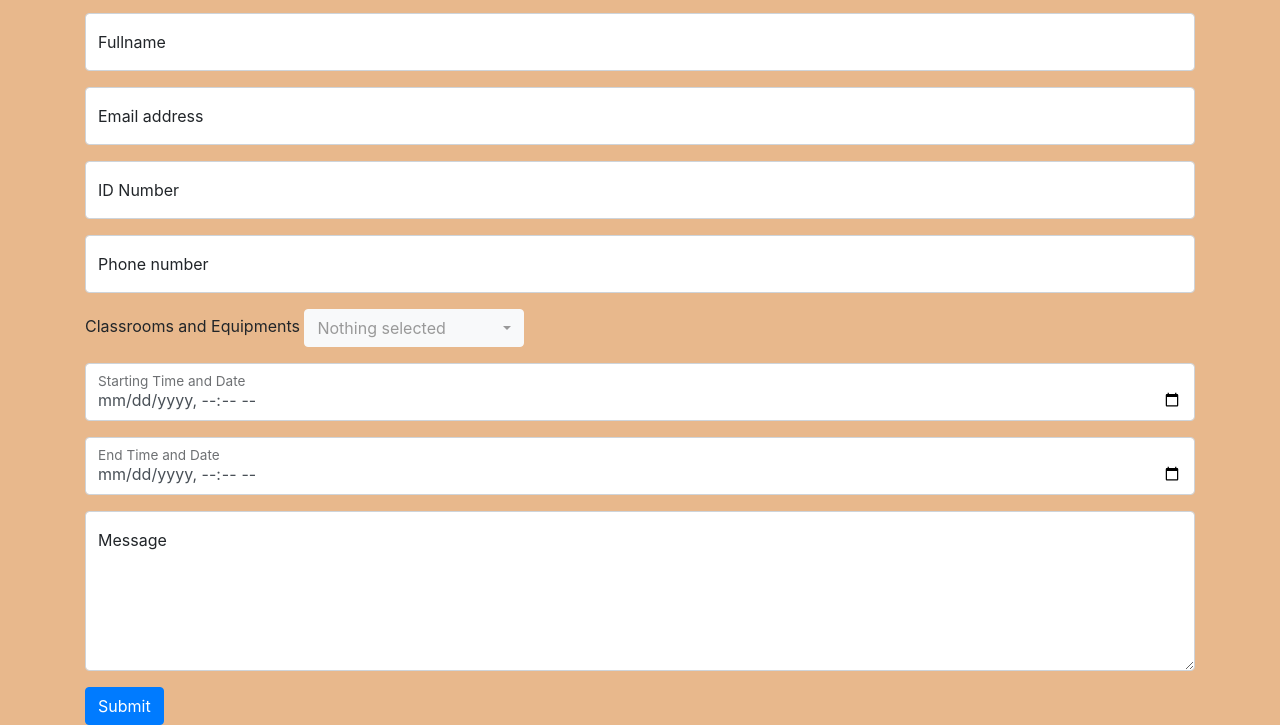
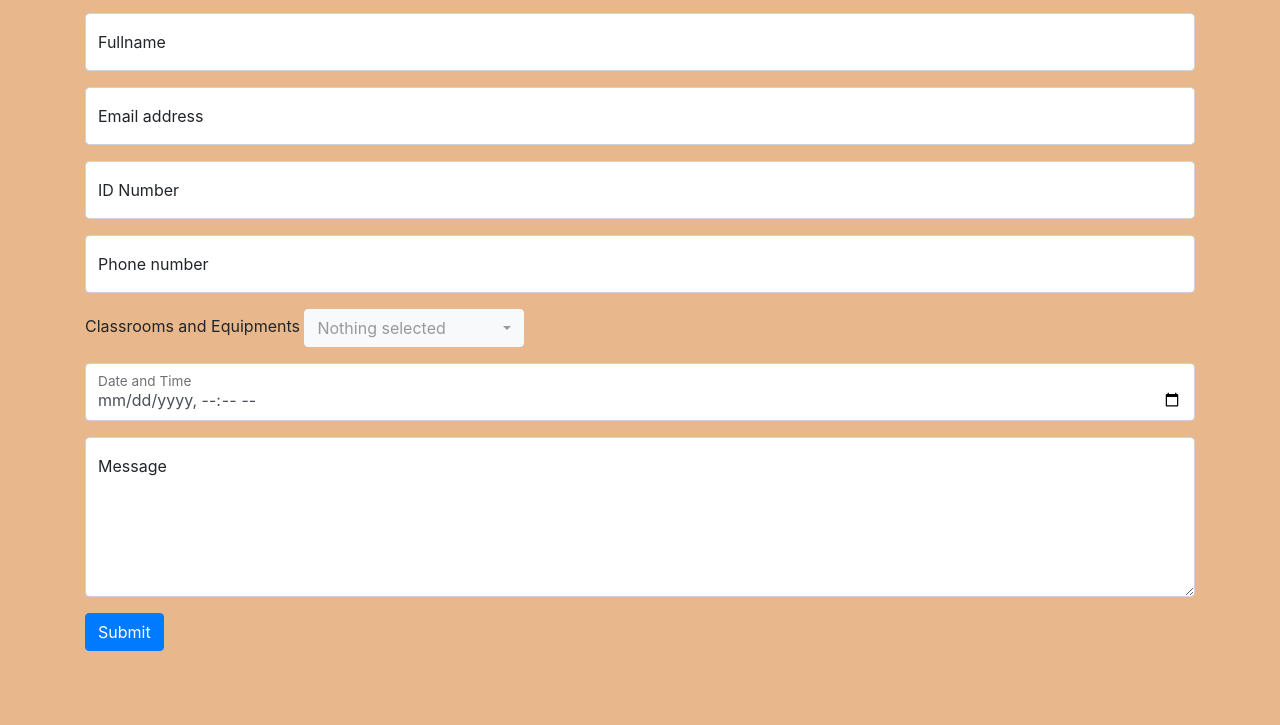
Before and after one commit to Neo-Cicada/user-page, a plain HTML site: page index.html in a window 1280 px wide. Shown: the part 83-808 px from the top of the page. Drawn offline with nearby package versions, Linux system fonts and the light colour scheme.

Commit message:
Update index.html

```diff
--- a/index.html
+++ b/index.html
@@ -90,21 +90,13 @@
         <div class="form-floating mb-3">
 
             <input class="form-control" type="datetime-local" id="calendar" name="daytime" required>
-            <label for="calendar">Starting Time and Date</label>
+            <label for="calendar">Date and Time</label>
             <div class="valid-feedback">Valid.</div>
             <div class="invalid-feedback">Please fill out this field.</div>
 
 
         </div>
-        <div class="form-floating mb-3">
 
-            <input class="form-control" type="datetime-local" id="calendar2" name="daytime2" required>
-            <label for="calendar">End Time and Date</label>
-            <div class="valid-feedback">Valid.</div>
-            <div class="invalid-feedback">Please fill out this field.</div>
-
-
-        </div>
         <!-- Message input-->
         <div class="form-floating mb-3">
             <textarea class="form-control" id="message" type="text" placeholder="Enter your message here..." required
```
